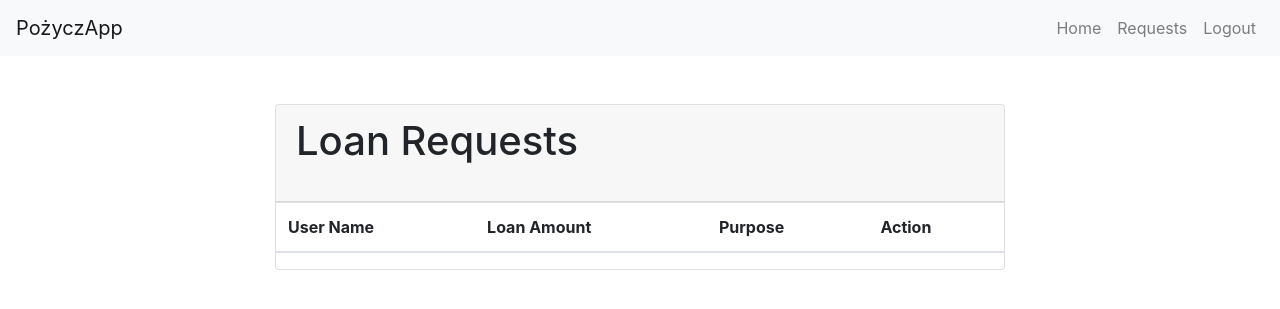
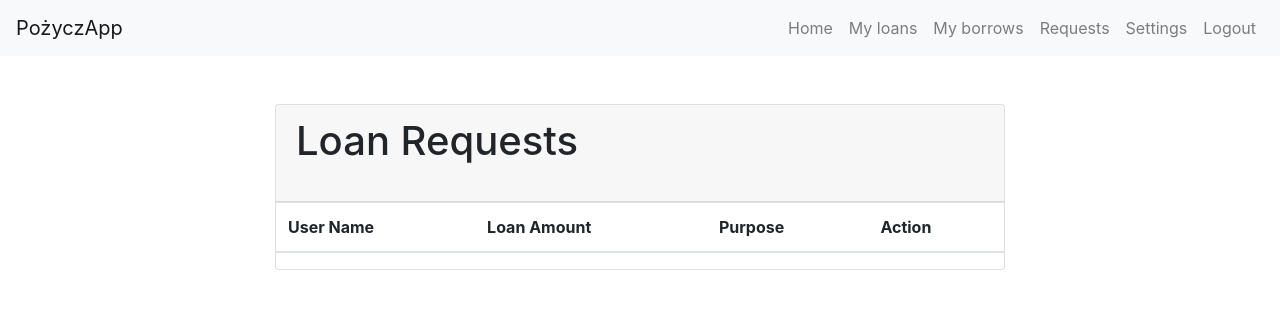
Before and after one commit to Kacprucha/ODwSI2023Z, a Flask app: page /accept-request in a window 1280 px wide. Shown: the top 309 px of the page. Run offline with Flask 3, Linux system fonts and the light colour scheme; the visitor is signed in with stand-in values (Sample User, id 1); data comes from the database, SQL or seed files in the repository; data that the repository does not hold is empty; parts of the project's set-up code (start-up, migrations or seed data) failed here and were passed over; some libraries are stand-ins or nearby versions.

Commit message:
Modyfieg navbar

```diff
--- a/website/templates/accept-request.html
+++ b/website/templates/accept-request.html
@@ -22,7 +22,16 @@
                     <a class="nav-link" href="/home">Home</a>
                 </li>
                 <li class="nav-item">
+                    <a class="nav-link" href="/accepted-loans">My loans</a>
+                </li>
+                <li class="nav-item">
+                    <a class="nav-link" href="/accepted-borrows">My borrows</a>
+                </li>
+                <li class="nav-item">
                     <a class="nav-link" href="/accept-request">Requests</a>
+                </li>
+                <li class="nav-item">
+                    <a class="nav-link" href="/user-settings">Settings</a>
                 </li>
                 <li class="nav-item">
                     <a class="nav-link" href="/logout">Logout</a>
--- a/website/templates/accepted-borrows.html
+++ b/website/templates/accepted-borrows.html
@@ -29,6 +29,9 @@
                 </li>
                 <li class="nav-item">
                     <a class="nav-link" href="/accept-request">Requests</a>
+                </li>
+                <li class="nav-item">
+                    <a class="nav-link" href="/user-settings">Settings</a>
                 </li>
                 <li class="nav-item">
                     <a class="nav-link" href="/logout">Logout</a>
--- a/website/templates/accepted-loans.html
+++ b/website/templates/accepted-loans.html
@@ -29,6 +29,9 @@
                 </li>
                 <li class="nav-item">
                     <a class="nav-link" href="/accept-request">Requests</a>
+                </li>
+                <li class="nav-item">
+                    <a class="nav-link" href="/user-settings">Settings</a>
                 </li>
                 <li class="nav-item">
                     <a class="nav-link" href="/logout">Logout</a>
--- a/website/templates/choose-loan.html
+++ b/website/templates/choose-loan.html
@@ -29,6 +29,9 @@
                 </li>
                 <li class="nav-item">
                     <a class="nav-link" href="/accept-request">Requests</a>
+                </li>
+                <li class="nav-item">
+                    <a class="nav-link" href="/user-settings">Settings</a>
                 </li>
                 <li class="nav-item">
                     <a class="nav-link" href="/logout">Logout</a>
--- a/website/templates/home.html
+++ b/website/templates/home.html
@@ -28,6 +28,9 @@
             </li>
             <li class="nav-item">
                 <a class="nav-link" href="/accept-request">Requests</a>
+            </li>
+            <li class="nav-item">
+                <a class="nav-link" href="/user-settings">Settings</a>
             </li>
             <li class="nav-item">
                 <a class="nav-link" href="/logout">Logout</a>
--- a/website/templates/loan.html
+++ b/website/templates/loan.html
@@ -30,7 +30,10 @@
                     <a class="nav-link" href="/accepted-borrows">My borrows</a>
                 </li>
                 <li class="nav-item">
-                    <a class="nav-link" href="/accept-request">Request</a>
+                    <a class="nav-link" href="/accept-request">Requests</a>
+                </li>
+                <li class="nav-item">
+                    <a class="nav-link" href="/user-settings">Settings</a>
                 </li>
                 <li class="nav-item">
                     <a class="nav-link" href="/logout">Logout</a>
--- a/website/templates/pay.html
+++ b/website/templates/pay.html
@@ -29,6 +29,9 @@
                 </li>
                 <li class="nav-item">
                     <a class="nav-link" href="/accept-request">Requests</a>
+                </li>
+                <li class="nav-item">
+                    <a class="nav-link" href="/user-settings">Settings</a>
                 </li>
                 <li class="nav-item">
                     <a class="nav-link" href="/logout">Logout</a>
```
